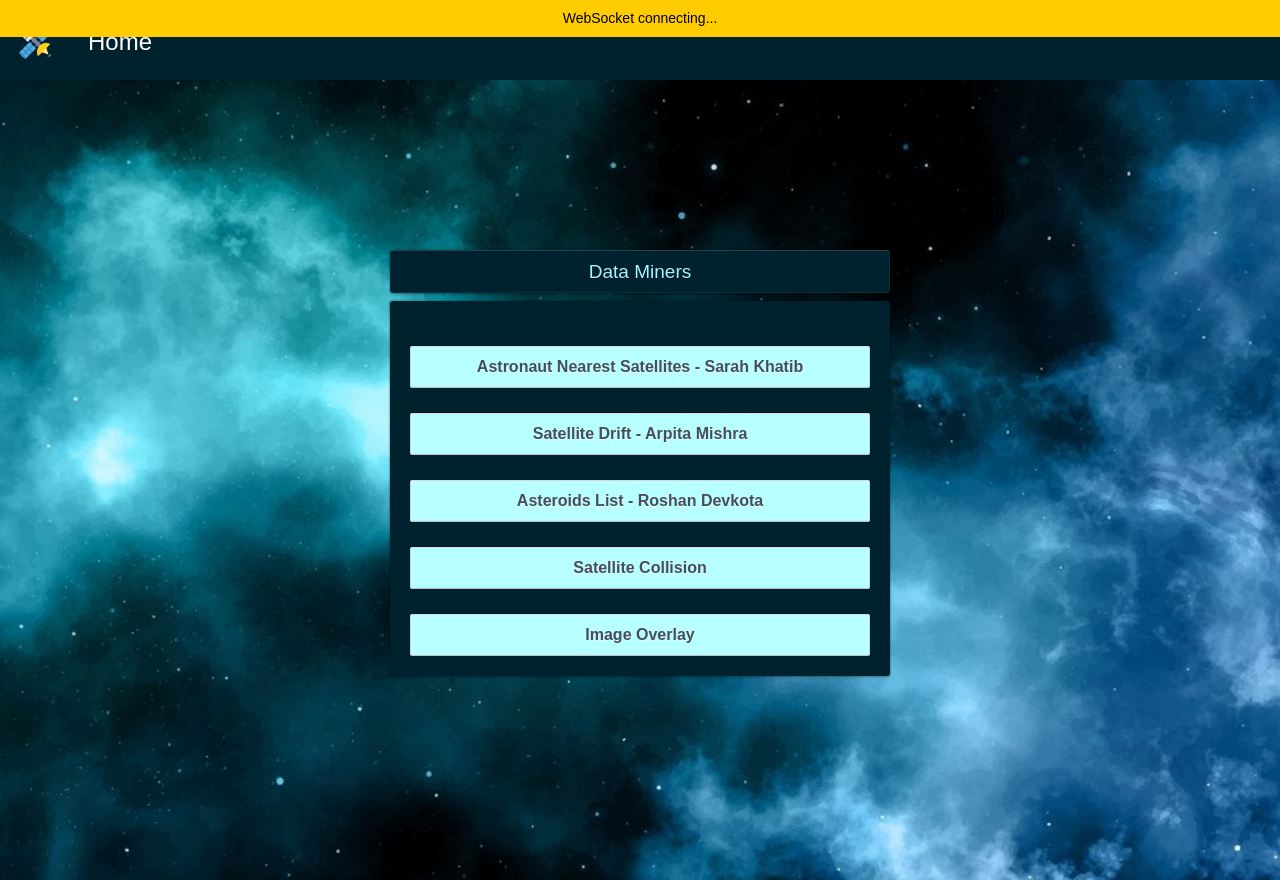
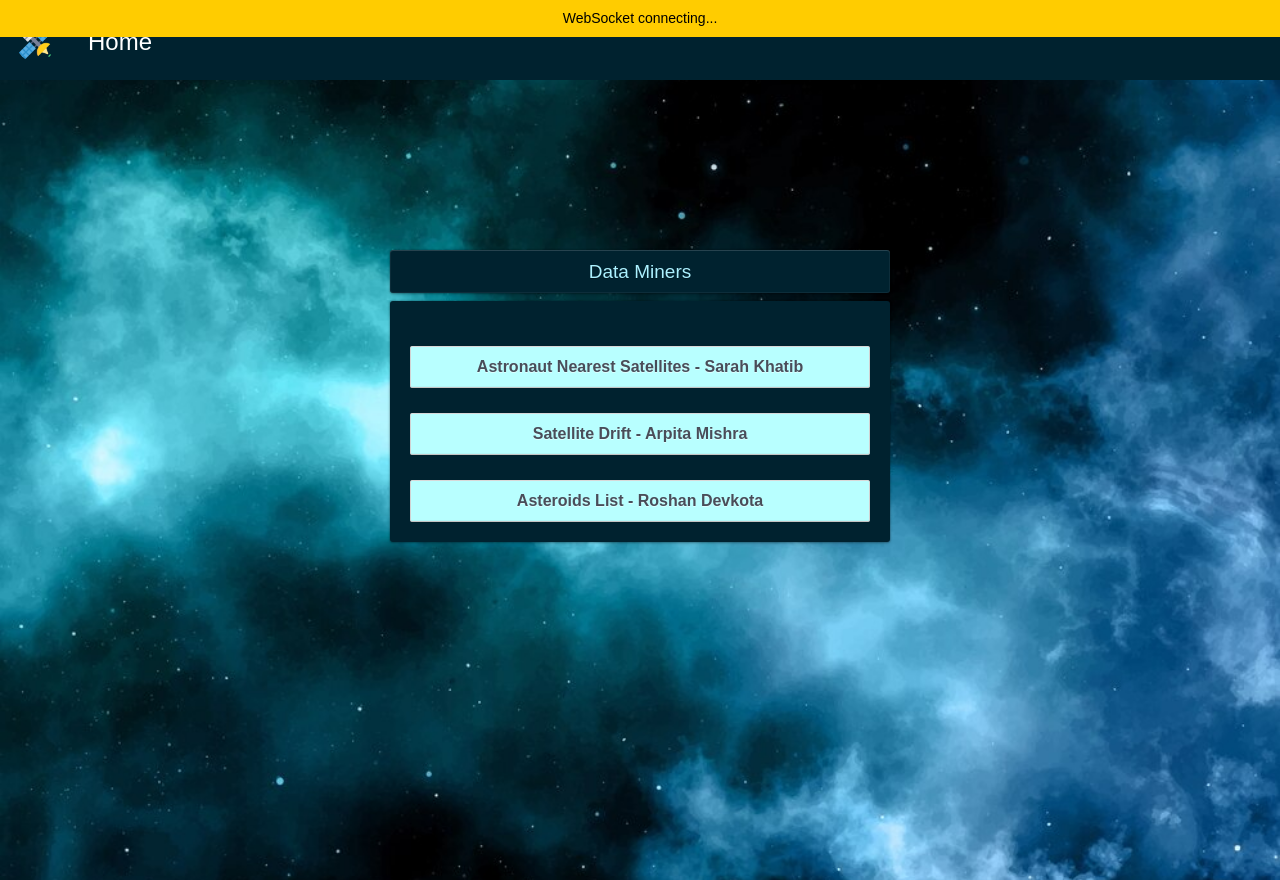
Before and after one commit to mishrarpita321/SatelliteTracker, a React (Vite) app in the folder frontend_vite/: page / in a window 1280 px wide. Built offline with nearby package versions, Linux system fonts and the light colour scheme; no server answers.

Commit message:
adjustment

```diff
--- a/frontend_vite/src/components/Home/Home.jsx
+++ b/frontend_vite/src/components/Home/Home.jsx
@@ -39,12 +39,12 @@ const Home = () => {
             <button type="button" onClick={handleAsteroids} className="custom-button">
               <span>Asteroids List - Roshan Devkota</span>
             </button>
-            <button type="button" onClick={handleSatelliteCollision} className="custom-button">
+            {/* <button type="button" onClick={handleSatelliteCollision} className="custom-button">
               <span>Satellite Collision</span>
             </button>
             <button type="button" onClick={handleImageOverlay} className="custom-button">
               <span>Image Overlay</span>
-            </button>
+            </button> */}
           </div>
         </form>
       </div>
```
